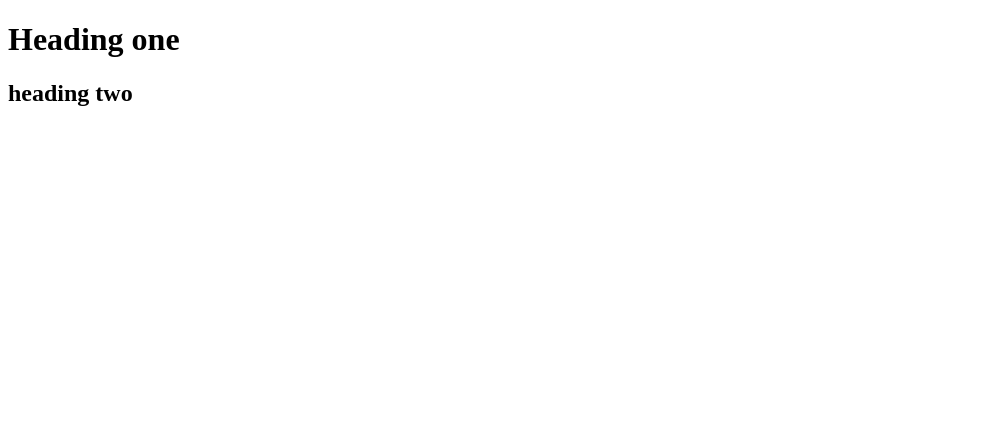
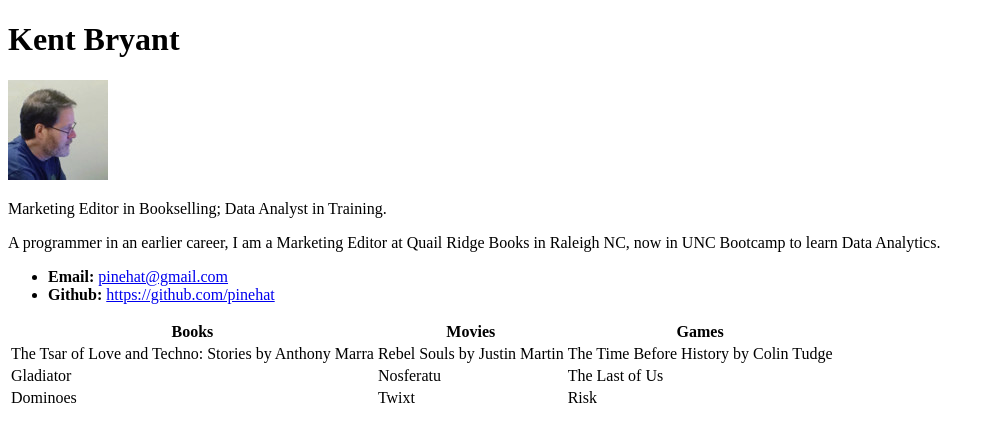
Before and after one commit to pinehat/pinehat.github.io, a plain HTML site: page index.html in a window 1280 px wide. Shown: the whole page, without its empty margins (0-995 px from the left). Drawn offline with Linux system fonts and the light colour scheme.

Commit message:
work in progress

```diff
--- a/index.html
+++ b/index.html
@@ -2,15 +2,47 @@
 <html lang="en-us">
 <head>
   <meta charset="UTF-8">
-  <title>Activity 1: Basic HTML Bio</title>
+  <title>Kent Bryant Bio Page</title>
 </head>
-  <thead>
-    <h1>Heading one</h1>
-  </thead>
+
 <body>
-  <tbody>
-    <h2>heading two</h2>
-  </tbody>
+
+  <h1>Kent Bryant</h1>
+
+  <img src="kent.png" alt="Kent Bryant">
+
+  <p>Marketing Editor in Bookselling; Data Analyst in Training.</p>
+  <p>A programmer in an earlier career, I am a Marketing Editor at Quail Ridge Books in
+     Raleigh NC, now in UNC Bootcamp to learn Data Analytics.</p>
+
+  <ul>
+    <li><strong>Email:</strong> <a href="#">pinehat@gmail.com</a></li>
+    <li><strong>Github:</strong> <a href="#">https://github.com/pinehat</a></li>
+  </ul>
+
+  <table>
+    <tr>
+      <th>Books</th>
+      <th>Movies</th>
+      <th>Games</th>
+    </tr>
+    <tr>
+      <td>The Tsar of Love and Techno: Stories by Anthony Marra</td>
+      <td>Rebel Souls by Justin Martin</td>
+      <td>The Time Before History by Colin Tudge</td>
+    </tr>
+    <tr>
+      <td>Gladiator</td>
+      <td>Nosferatu</td>
+      <td>The Last of Us</td>
+    </tr>
+    <tr>
+      <td>Dominoes</td>
+      <td>Twixt</td>
+      <td>Risk</td>
+    </tr>
+  </table>
+
 </body>
 
 </html>
```
Also changed, not shown: Basic-HTML-Bio.html (deleted, +0 -16 lines), kent.png (added).
